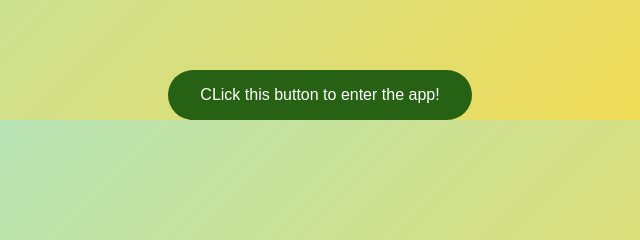
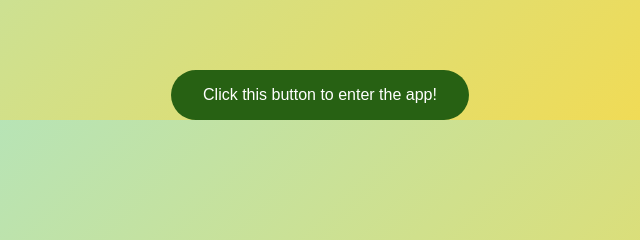
Before and after one commit to kasimart/kasimart.github.io, a plain HTML site: page index.html in a window 1280 px wide. Shown: the part 457-697 px from the top of the page, 320-960 px from the left. Drawn offline with Linux system fonts and the light colour scheme.

Commit message:
Update index.html

```diff
--- a/index.html
+++ b/index.html
@@ -211,7 +211,7 @@
     <!-- Hero Section -->
     <section align="center">
             <br><br><br><br><br><br><br><br><br><br><br><br><br><br><br><br><br><br>
-        <a href="homepage.html" align="center"><button class="buy-btn" align="center">CLick this button to enter the app!</button>
+        <a href="homepage.html" align="center"><button class="buy-btn" align="center">Click this button to enter the app!</button>
             </div>
     </section>
 
```
